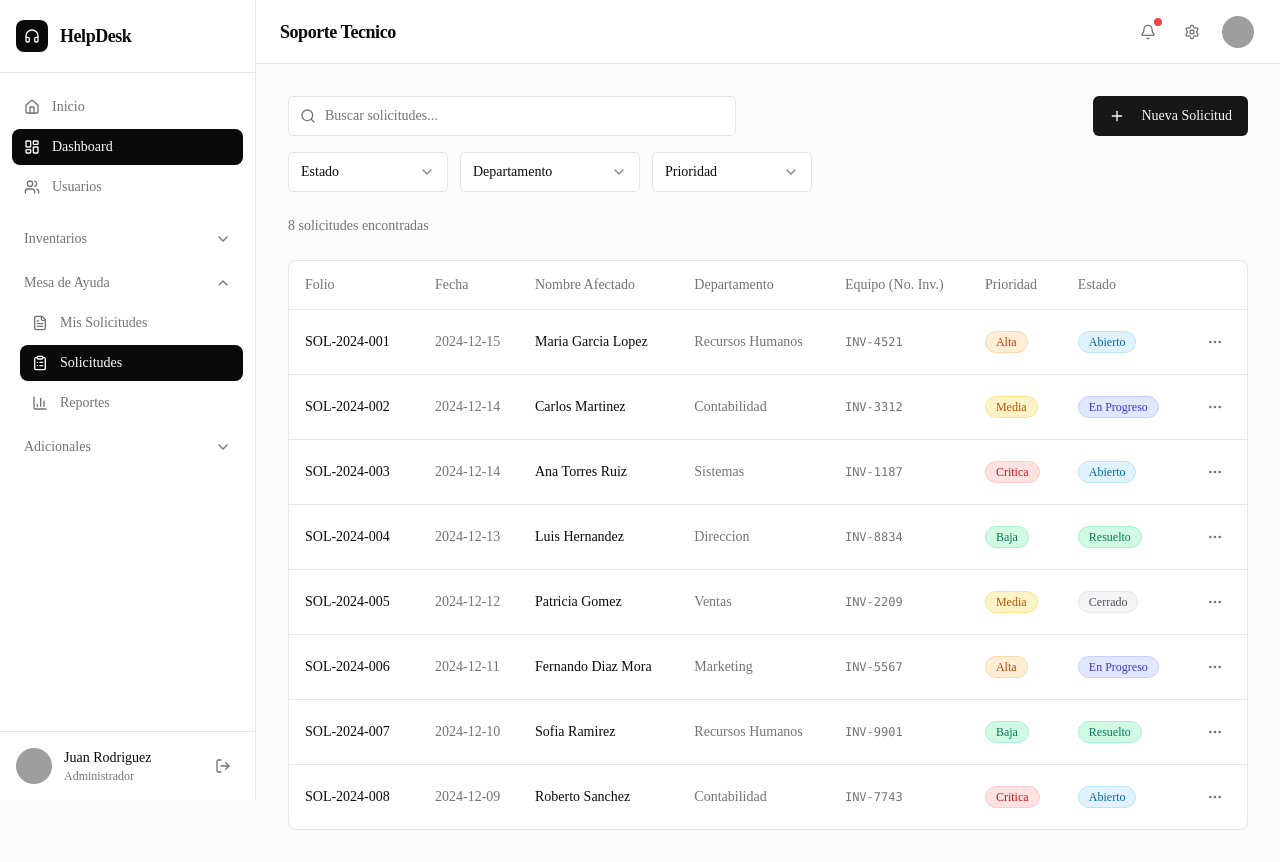
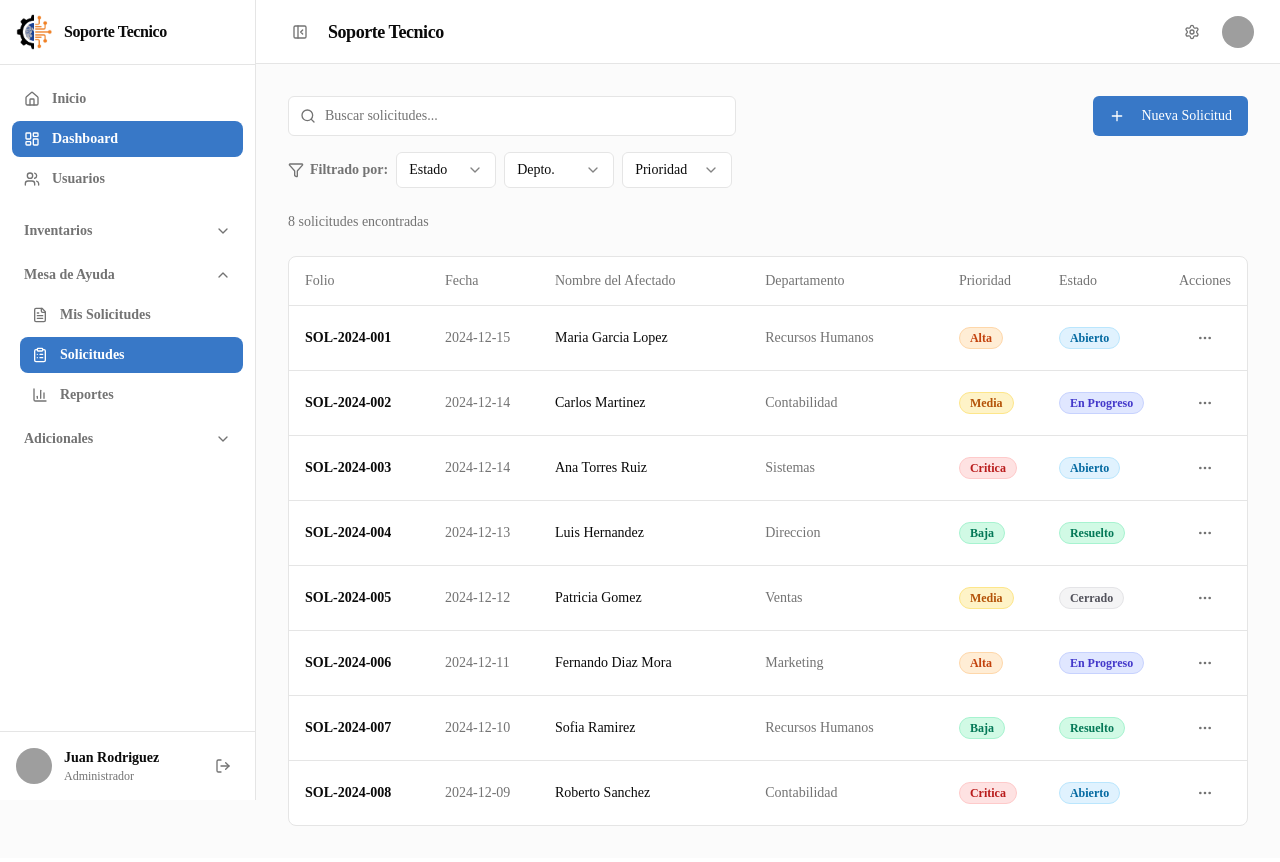
Before and after one commit to JazminMartinezC/v0-admin-dashboard-with-react, a Next.js app: page / in a window 1280 px wide. Built offline with nearby package versions, Linux system fonts and the light colour scheme; grey boxes are pictures that could not be loaded.

Commit message:
update typography, sidebar, header, filters, table, and colors to new design

```diff
--- a/app/globals.css
+++ b/app/globals.css
@@ -18,8 +18,8 @@
     --card-foreground: 0 0% 3.9%;
     --popover: 0 0% 100%;
     --popover-foreground: 0 0% 3.9%;
-    --primary: 0 0% 9%;
-    --primary-foreground: 0 0% 98%;
+    --primary: 213 56% 50%;
+    --primary-foreground: 0 0% 100%;
     --secondary: 0 0% 96.1%;
     --secondary-foreground: 0 0% 9%;
     --muted: 0 0% 96.1%;
@@ -30,7 +30,7 @@
     --destructive-foreground: 0 0% 98%;
     --border: 0 0% 89.8%;
     --input: 0 0% 89.8%;
-    --ring: 0 0% 3.9%;
+    --ring: 213 56% 50%;
     --chart-1: 12 76% 61%;
     --chart-2: 173 58% 39%;
     --chart-3: 197 37% 24%;
--- a/app/layout.tsx
+++ b/app/layout.tsx
@@ -1,18 +1,18 @@
 import React from "react"
-import type { Metadata, Viewport } from 'next'
-import { Inter } from 'next/font/google'
+import type { Metadata, Viewport } from "next"
+import { Nunito } from "next/font/google"
 
-import './globals.css'
+import "./globals.css"
 
-const _inter = Inter({ subsets: ['latin'] })
+const _nunito = Nunito({ subsets: ["latin"] })
 
 export const metadata: Metadata = {
-  title: 'Soporte Tecnico - HelpDesk',
-  description: 'Panel de administracion de soporte tecnico y mesa de ayuda',
+  title: "Soporte Tecnico",
+  description: "Panel de administracion de soporte tecnico y mesa de ayuda",
 }
 
 export const viewport: Viewport = {
-  themeColor: '#ffffff',
+  themeColor: "#ffffff",
 }
 
 export default function RootLayout({
--- a/app/page.tsx
+++ b/app/page.tsx
@@ -1,15 +1,23 @@
-import { AppSidebar } from "@/components/app-sidebar"
+"use client"
+
+import { AppSidebar, SidebarProvider, useSidebar } from "@/components/app-sidebar"
 import { AppHeader } from "@/components/app-header"
 import { TicketsContent } from "@/components/tickets-content"
+import { cn } from "@/lib/utils"
 
-export default function Page() {
+function DashboardShell() {
+  const { collapsed } = useSidebar()
+
   return (
     <div className="min-h-screen bg-muted/40">
-      {/* Desktop sidebar */}
       <AppSidebar />
 
-      {/* Main area offset by sidebar on desktop */}
-      <div className="md:pl-64">
+      <div
+        className={cn(
+          "transition-all duration-300",
+          collapsed ? "md:pl-0" : "md:pl-64"
+        )}
+      >
         <AppHeader />
 
         <main className="p-4 md:p-6 lg:p-8">
@@ -19,3 +27,11 @@ export default function Page() {
     </div>
   )
 }
+
+export default function Page() {
+  return (
+    <SidebarProvider>
+      <DashboardShell />
+    </SidebarProvider>
+  )
+}
--- a/components/app-header.tsx
+++ b/components/app-header.tsx
@@ -1,6 +1,6 @@
 "use client"
 
-import { Bell, Settings } from "lucide-react"
+import { Settings } from "lucide-react"
 import { Avatar, AvatarFallback, AvatarImage } from "@/components/ui/avatar"
 import { Button } from "@/components/ui/button"
 import {
@@ -11,29 +11,23 @@ import {
   DropdownMenuSeparator,
   DropdownMenuTrigger,
 } from "@/components/ui/dropdown-menu"
-import { MobileSidebarTrigger } from "@/components/app-sidebar"
+import {
+  MobileSidebarTrigger,
+  DesktopSidebarToggle,
+} from "@/components/app-sidebar"
 
 export function AppHeader() {
   return (
     <header className="sticky top-0 z-30 flex h-16 items-center justify-between border-b border-border bg-card px-4 md:px-6">
-      <div className="flex items-center gap-3">
+      <div className="flex items-center gap-2">
         <MobileSidebarTrigger />
-        <h1 className="text-lg font-semibold text-foreground tracking-tight">
+        <DesktopSidebarToggle />
+        <h1 className="text-lg font-bold text-foreground tracking-tight">
           Soporte Tecnico
         </h1>
       </div>
 
       <div className="flex items-center gap-1">
-        <Button
-          variant="ghost"
-          size="icon"
-          className="relative text-muted-foreground hover:text-foreground"
-          aria-label="Notificaciones"
-        >
-          <Bell className="h-5 w-5" />
-          <span className="absolute right-1.5 top-1.5 h-2 w-2 rounded-full bg-destructive" />
-        </Button>
-
         <Button
           variant="ghost"
           size="icon"
@@ -63,8 +57,12 @@ export function AppHeader() {
           </DropdownMenuTrigger>
           <DropdownMenuContent align="end" className="w-48">
             <DropdownMenuLabel>
-              <p className="text-sm font-medium text-foreground">Juan Rodriguez</p>
-              <p className="text-xs text-muted-foreground">admin@helpdesk.com</p>
+              <p className="text-sm font-semibold text-foreground">
+                Juan Rodriguez
+              </p>
+              <p className="text-xs text-muted-foreground">
+                admin@helpdesk.com
+              </p>
             </DropdownMenuLabel>
             <DropdownMenuSeparator />
             <DropdownMenuItem>Mi Perfil</DropdownMenuItem>
--- a/components/app-sidebar.tsx
+++ b/components/app-sidebar.tsx
@@ -1,16 +1,14 @@
 "use client"
 
-import React from "react"
-
-import { useState } from "react"
+import React, { createContext, useContext, useState } from "react"
 import Link from "next/link"
+import Image from "next/image"
 import {
   Home,
   LayoutDashboard,
   Users,
   Package,
   Monitor,
-  Headphones,
   FileText,
   ClipboardList,
   BarChart3,
@@ -22,6 +20,8 @@ import {
   ChevronDown,
   LogOut,
   Menu,
+  PanelLeftClose,
+  PanelLeft,
 } from "lucide-react"
 import { cn } from "@/lib/utils"
 import { Avatar, AvatarFallback, AvatarImage } from "@/components/ui/avatar"
@@ -38,6 +38,33 @@ import {
   SheetTitle,
 } from "@/components/ui/sheet"
 import { Separator } from "@/components/ui/separator"
+
+// ── Sidebar context for desktop collapse ──
+
+interface SidebarContextType {
+  collapsed: boolean
+  setCollapsed: (v: boolean) => void
+}
+
+const SidebarContext = createContext<SidebarContextType>({
+  collapsed: false,
+  setCollapsed: () => {},
+})
+
+export function useSidebar() {
+  return useContext(SidebarContext)
+}
+
+export function SidebarProvider({ children }: { children: React.ReactNode }) {
+  const [collapsed, setCollapsed] = useState(false)
+  return (
+    <SidebarContext.Provider value={{ collapsed, setCollapsed }}>
+      {children}
+    </SidebarContext.Provider>
+  )
+}
+
+// ── Nav data ──
 
 const mainNav = [
   { label: "Inicio", icon: Home, href: "#" },
@@ -64,11 +91,18 @@ const adicionalesNav = [
   { label: "Catalogos", icon: BookOpen, href: "#" },
 ]
 
+// ── Nav item ──
+
 function NavItem({
   item,
   onClick,
 }: {
-  item: { label: string; icon: React.ComponentType<{ className?: string }>; href: string; active?: boolean }
+  item: {
+    label: string
+    icon: React.ComponentType<{ className?: string }>
+    href: string
+    active?: boolean
+  }
   onClick?: () => void
 }) {
   return (
@@ -76,9 +110,9 @@ function NavItem({
       href={item.href}
       onClick={onClick}
       className={cn(
-        "flex items-center gap-3 rounded-lg px-3 py-2 text-sm font-medium transition-colors",
+        "flex items-center gap-3 rounded-lg px-3 py-2 text-sm font-semibold transition-colors",
         item.active
-          ? "bg-foreground text-background"
+          ? "bg-primary text-primary-foreground"
           : "text-muted-foreground hover:bg-muted hover:text-foreground"
       )}
     >
@@ -87,6 +121,8 @@ function NavItem({
     </Link>
   )
 }
+
+// ── Collapsible group ──
 
 function CollapsibleNavGroup({
   title,
@@ -103,7 +139,7 @@ function CollapsibleNavGroup({
 
   return (
     <Collapsible open={open} onOpenChange={setOpen}>
-      <CollapsibleTrigger className="flex w-full items-center justify-between rounded-lg px-3 py-2 text-sm font-medium text-muted-foreground hover:bg-muted hover:text-foreground transition-colors">
+      <CollapsibleTrigger className="flex w-full items-center justify-between rounded-lg px-3 py-2 text-sm font-semibold text-muted-foreground hover:bg-muted hover:text-foreground transition-colors">
         {title}
         <ChevronDown
           className={cn(
@@ -121,16 +157,22 @@ function CollapsibleNavGroup({
   )
 }
 
+// ── Sidebar content (reused for desktop & mobile sheet) ──
+
 function SidebarContent({ onItemClick }: { onItemClick?: () => void }) {
   return (
     <div className="flex h-full flex-col">
       {/* Logo */}
-      <div className="flex items-center gap-3 px-4 py-5">
-        <div className="flex h-8 w-8 items-center justify-center rounded-lg bg-foreground">
-          <Headphones className="h-4 w-4 text-background" />
-        </div>
-        <span className="text-lg font-bold tracking-tight text-foreground">
-          HelpDesk
+      <div className="flex h-16 items-center gap-3 px-4">
+        <Image
+          src="/logo.png"
+          alt="Soporte Tecnico logo"
+          width={36}
+          height={36}
+          className="shrink-0"
+        />
+        <span className="text-base font-bold tracking-tight text-foreground">
+          Soporte Tecnico
         </span>
       </div>
 
@@ -175,20 +217,22 @@ function SidebarContent({ onItemClick }: { onItemClick?: () => void }) {
         <div className="flex items-center gap-3">
           <Avatar className="h-9 w-9">
             <AvatarImage src="/placeholder-avatar.jpg" alt="Juan Rodriguez" />
-            <AvatarFallback className="bg-muted text-foreground text-xs">JR</AvatarFallback>
+            <AvatarFallback className="bg-muted text-foreground text-xs">
+              JR
+            </AvatarFallback>
           </Avatar>
-          <div className="flex-1 min-w-0">
-            <p className="text-sm font-medium text-foreground truncate">
+          <div className="min-w-0 flex-1">
+            <p className="truncate text-sm font-semibold text-foreground">
               Juan Rodriguez
             </p>
-            <p className="text-xs text-muted-foreground truncate">
+            <p className="truncate text-xs text-muted-foreground">
               Administrador
             </p>
           </div>
           <Button
             variant="ghost"
             size="icon"
-            className="h-8 w-8 text-muted-foreground hover:text-foreground shrink-0"
+            className="h-8 w-8 shrink-0 text-muted-foreground hover:text-foreground"
             aria-label="Cerrar sesion"
           >
             <LogOut className="h-4 w-4" />
@@ -198,6 +242,8 @@ function SidebarContent({ onItemClick }: { onItemClick?: () => void }) {
     </div>
   )
 }
+
+// ── Mobile sidebar trigger (Sheet) ──
 
 export function MobileSidebarTrigger() {
   const [open, setOpen] = useState(false)
@@ -222,9 +268,40 @@ export function MobileSidebarTrigger() {
   )
 }
 
+// ── Desktop sidebar toggle button (goes in header) ──
+
+export function DesktopSidebarToggle() {
+  const { collapsed, setCollapsed } = useSidebar()
+
+  return (
+    <Button
+      variant="ghost"
+      size="icon"
+      className="hidden md:inline-flex text-muted-foreground hover:text-foreground"
+      onClick={() => setCollapsed(!collapsed)}
+      aria-label={collapsed ? "Expandir sidebar" : "Colapsar sidebar"}
+    >
+      {collapsed ? (
+        <PanelLeft className="h-5 w-5" />
+      ) : (
+        <PanelLeftClose className="h-5 w-5" />
+      )}
+    </Button>
+  )
+}
+
+// ── Desktop fixed sidebar ──
+
 export function AppSidebar() {
+  const { collapsed } = useSidebar()
+
   return (
-    <aside className="hidden md:flex md:w-64 md:flex-col md:fixed md:inset-y-0 border-r border-border bg-card">
+    <aside
+      className={cn(
+        "hidden md:flex md:flex-col md:fixed md:inset-y-0 border-r border-border bg-card transition-all duration-300",
+        collapsed ? "md:w-0 md:overflow-hidden md:border-r-0" : "md:w-64"
+      )}
+    >
       <SidebarContent />
     </aside>
   )
--- a/components/tickets-content.tsx
+++ b/components/tickets-content.tsx
@@ -1,7 +1,16 @@
 "use client"
 
 import { useState } from "react"
-import { Plus, Search, MoreHorizontal, ChevronRight } from "lucide-react"
+import {
+  Plus,
+  Search,
+  MoreHorizontal,
+  Eye,
+  Pencil,
+  UserPlus,
+  Trash2,
+  Filter,
+} from "lucide-react"
 import { cn } from "@/lib/utils"
 import { Badge } from "@/components/ui/badge"
 import { Button } from "@/components/ui/button"
@@ -39,7 +48,6 @@ interface Ticket {
   fecha: string
   nombre: string
   departamento: string
-  equipo: string
   prioridad: Priority
   estado: Status
 }
@@ -50,7 +58,6 @@ const tickets: Ticket[] = [
     fecha: "2024-12-15",
     nombre: "Maria Garcia Lopez",
     departamento: "Recursos Humanos",
-    equipo: "INV-4521",
     prioridad: "Alta",
     estado: "Abierto",
   },
@@ -59,7 +66,6 @@ const tickets: Ticket[] = [
     fecha: "2024-12-14",
     nombre: "Carlos Martinez",
     departamento: "Contabilidad",
-    equipo: "INV-3312",
     prioridad: "Media",
     estado: "En Progreso",
   },
@@ -68,7 +74,6 @@ const tickets: Ticket[] = [
     fecha: "2024-12-14",
     nombre: "Ana Torres Ruiz",
     departamento: "Sistemas",
-    equipo: "INV-1187",
     prioridad: "Critica",
     estado: "Abierto",
   },
@@ -77,7 +82,6 @@ const tickets: Ticket[] = [
     fecha: "2024-12-13",
     nombre: "Luis Hernandez",
     departamento: "Direccion",
-    equipo: "INV-8834",
     prioridad: "Baja",
     estado: "Resuelto",
   },
@@ -86,7 +90,6 @@ const tickets: Ticket[] = [
     fecha: "2024-12-12",
     nombre: "Patricia Gomez",
     departamento: "Ventas",
-    equipo: "INV-2209",
     prioridad: "Media",
     estado: "Cerrado",
   },
@@ -95,7 +98,6 @@ const tickets: Ticket[] = [
     fecha: "2024-12-11",
     nombre: "Fernando Diaz Mora",
     departamento: "Marketing",
-    equipo: "INV-5567",
     prioridad: "Alta",
     estado: "En Progreso",
   },
@@ -104,7 +106,6 @@ const tickets: Ticket[] = [
     fecha: "2024-12-10",
     nombre: "Sofia Ramirez",
     departamento: "Recursos Humanos",
-    equipo: "INV-9901",
     prioridad: "Baja",
     estado: "Resuelto",
   },
@@ -113,7 +114,6 @@ const tickets: Ticket[] = [
     fecha: "2024-12-09",
     nombre: "Roberto Sanchez",
     departamento: "Contabilidad",
-    equipo: "INV-7743",
     prioridad: "Critica",
     estado: "Abierto",
   },
@@ -139,7 +139,7 @@ function PriorityBadge({ priority }: { priority: Priority }) {
   return (
     <Badge
       variant="outline"
-      className={cn("font-medium", priorityConfig[priority])}
+      className={cn("font-semibold", priorityConfig[priority])}
     >
       {priority}
     </Badge>
@@ -150,7 +150,7 @@ function StatusBadge({ status }: { status: Status }) {
   return (
     <Badge
       variant="outline"
-      className={cn("font-medium", statusConfig[status])}
+      className={cn("font-semibold", statusConfig[status])}
     >
       {status}
     </Badge>
@@ -179,16 +179,22 @@ function ActionBar({
             className="pl-9 bg-background"
           />
         </div>
-        <Button className="shrink-0">
+        <Button className="shrink-0 bg-primary text-primary-foreground hover:bg-primary/90">
           <Plus className="mr-2 h-4 w-4" />
           Nueva Solicitud
         </Button>
       </div>
 
-      {/* Filters */}
-      <div className="flex flex-wrap gap-3">
+      {/* Filters with "Filtrado por:" label -- all in one line on mobile */}
+      <div className="flex items-center gap-2 overflow-x-auto">
+        <div className="flex shrink-0 items-center gap-1.5 text-sm font-semibold text-muted-foreground">
+          <Filter className="h-4 w-4" />
+          <span className="hidden sm:inline">Filtrado por:</span>
+          <span className="sm:hidden">Filtros:</span>
+        </div>
+
         <Select>
-          <SelectTrigger className="w-[160px] bg-background">
+          <SelectTrigger className="h-9 w-auto min-w-[100px] bg-background text-sm">
             <SelectValue placeholder="Estado" />
           </SelectTrigger>
           <SelectContent>
@@ -201,8 +207,8 @@ function ActionBar({
         </Select>
 
         <Select>
-          <SelectTrigger className="w-[180px] bg-background">
-            <SelectValue placeholder="Departamento" />
+          <SelectTrigger className="h-9 w-auto min-w-[110px] bg-background text-sm">
+            <SelectValue placeholder="Depto." />
           </SelectTrigger>
           <SelectContent>
             <SelectItem value="todos">Todos</SelectItem>
@@ -216,7 +222,7 @@ function ActionBar({
         </Select>
 
         <Select>
-          <SelectTrigger className="w-[160px] bg-background">
+          <SelectTrigger className="h-9 w-auto min-w-[110px] bg-background text-sm">
             <SelectValue placeholder="Prioridad" />
           </SelectTrigger>
           <SelectContent>
@@ -232,6 +238,43 @@ function ActionBar({
   )
 }
 
+// ── Actions dropdown with icons ──
+
+function ActionsDropdown({ folio }: { folio: string }) {
+  return (
+    <DropdownMenu>
+      <DropdownMenuTrigger asChild>
+        <Button
+          variant="ghost"
+          size="icon"
+          className="h-8 w-8 text-muted-foreground hover:text-foreground"
+          aria-label={`Acciones para ${folio}`}
+        >
+          <MoreHorizontal className="h-4 w-4" />
+        </Button>
+      </DropdownMenuTrigger>
+      <DropdownMenuContent align="end">
+        <DropdownMenuItem className="gap-2">
+          <Eye className="h-4 w-4" />
+          Ver Detalle
+        </DropdownMenuItem>
+        <DropdownMenuItem className="gap-2">
+          <Pencil className="h-4 w-4" />
+          Editar
+        </DropdownMenuItem>
+        <DropdownMenuItem className="gap-2">
+          <UserPlus className="h-4 w-4" />
+          Asignar
+        </DropdownMenuItem>
+        <DropdownMenuItem className="gap-2 text-destructive focus:text-destructive">
+          <Trash2 className="h-4 w-4" />
+          Eliminar
+        </DropdownMenuItem>
+      </DropdownMenuContent>
+    </DropdownMenu>
+  )
+}
+
 // ── Desktop Table ──
 
 function DesktopTable({ data }: { data: Ticket[] }) {
@@ -240,22 +283,19 @@ function DesktopTable({ data }: { data: Ticket[] }) {
       <Table>
         <TableHeader>
           <TableRow className="hover:bg-transparent">
-            <TableHead className="w-[130px]">Folio</TableHead>
-            <TableHead className="w-[100px]">Fecha</TableHead>
-            <TableHead>Nombre Afectado</TableHead>
+            <TableHead className="w-[140px]">Folio</TableHead>
+            <TableHead className="w-[110px]">Fecha</TableHead>
+            <TableHead>Nombre del Afectado</TableHead>
             <TableHead>Departamento</TableHead>
-            <TableHead>Equipo (No. Inv.)</TableHead>
-            <TableHead>Prioridad</TableHead>
-            <TableHead>Estado</TableHead>
-            <TableHead className="w-[60px]">
-              <span className="sr-only">Acciones</span>
-            </TableHead>
+            <TableHead className="w-[100px]">Prioridad</TableHead>
+            <TableHead className="w-[120px]">Estado</TableHead>
+            <TableHead className="w-[70px] text-center">Acciones</TableHead>
           </TableRow>
         </TableHeader>
         <TableBody>
           {data.map((ticket) => (
             <TableRow key={ticket.folio}>
-              <TableCell className="font-medium text-foreground">
+              <TableCell className="font-semibold text-foreground">
                 {ticket.folio}
               </TableCell>
               <TableCell className="text-muted-foreground">
@@ -265,36 +305,14 @@ function DesktopTable({ data }: { data: Ticket[] }) {
               <TableCell className="text-muted-foreground">
                 {ticket.departamento}
               </TableCell>
-              <TableCell className="text-muted-foreground font-mono text-xs">
-                {ticket.equipo}
-              </TableCell>
               <TableCell>
                 <PriorityBadge priority={ticket.prioridad} />
               </TableCell>
               <TableCell>
                 <StatusBadge status={ticket.estado} />
               </TableCell>
-              <TableCell>
-                <DropdownMenu>
-                  <DropdownMenuTrigger asChild>
-                    <Button
-                      variant="ghost"
-                      size="icon"
-                      className="h-8 w-8 text-muted-foreground hover:text-foreground"
-                      aria-label={`Acciones para ${ticket.folio}`}
-                    >
-                      <MoreHorizontal className="h-4 w-4" />
-                    </Button>
-                  </DropdownMenuTrigger>
-                  <DropdownMenuContent align="end">
-                    <DropdownMenuItem>Ver Detalle</DropdownMenuItem>
-                    <DropdownMenuItem>Editar</DropdownMenuItem>
-                    <DropdownMenuItem>Asignar</DropdownMenuItem>
-                    <DropdownMenuItem className="text-destructive focus:text-destructive">
-                      Eliminar
-                    </DropdownMenuItem>
-                  </DropdownMenuContent>
-                </DropdownMenu>
+              <TableCell className="text-center">
+                <ActionsDropdown folio={ticket.folio} />
               </TableCell>
             </TableRow>
           ))}
@@ -304,7 +322,7 @@ function DesktopTable({ data }: { data: Ticket[] }) {
   )
 }
 
-// ── Mobile Cards (Gmail-style) ──
+// ── Mobile Cards ──
 
 function MobileCards({ data }: { data: Ticket[] }) {
   return (
@@ -319,26 +337,26 @@ function MobileCards({ data }: { data: Ticket[] }) {
             aria-label={`Seleccionar ${ticket.folio}`}
           />
 
-          <div className="flex-1 min-w-0 space-y-1.5">
+          <div className="min-w-0 flex-1 space-y-1.5">
             {/* Top: folio + priority */}
             <div className="flex items-center justify-between gap-2">
-              <span className="text-xs font-mono font-medium text-muted-foreground">
+              <span className="text-xs font-mono font-semibold text-muted-foreground">
                 {ticket.folio}
               </span>
               <PriorityBadge priority={ticket.prioridad} />
             </div>
 
             {/* Name */}
-            <p className="text-sm font-semibold text-foreground truncate">
+            <p className="truncate text-sm font-bold text-foreground">
               {ticket.nombre}
             </p>
 
             {/* Department + Date */}
             <div className="flex items-center justify-between gap-2">
-              <span className="text-xs text-muted-foreground truncate">
+              <span className="truncate text-xs text-muted-foreground">
                 {ticket.departamento}
               </span>
-              <span className="text-xs text-muted-foreground shrink-0">
+              <span className="shrink-0 text-xs text-muted-foreground">
                 {ticket.fecha}
               </span>
             </div>
@@ -349,26 +367,7 @@ function MobileCards({ data }: { data: Ticket[] }) {
             </div>
           </div>
 
-          <DropdownMenu>
-            <DropdownMenuTrigger asChild>
-              <Button
-                variant="ghost"
-                size="icon"
-                className="h-8 w-8 shrink-0 text-muted-foreground hover:text-foreground"
-                aria-label={`Acciones para ${ticket.folio}`}
-              >
-                <ChevronRight className="h-4 w-4" />
-              </Button>
-            </DropdownMenuTrigger>
-            <DropdownMenuContent align="end">
-              <DropdownMenuItem>Ver Detalle</DropdownMenuItem>
-              <DropdownMenuItem>Editar</DropdownMenuItem>
-              <DropdownMenuItem>Asignar</DropdownMenuItem>
-              <DropdownMenuItem className="text-destructive focus:text-destructive">
-                Eliminar
-              </DropdownMenuItem>
-            </DropdownMenuContent>
-          </DropdownMenu>
+          <ActionsDropdown folio={ticket.folio} />
         </div>
       ))}
     </div>
@@ -393,7 +392,9 @@ export function TicketsContent() {
 
       {/* Results count */}
       <p className="text-sm text-muted-foreground">
-        {filteredTickets.length} solicitud{filteredTickets.length !== 1 ? "es" : ""} encontrada{filteredTickets.length !== 1 ? "s" : ""}
+        {filteredTickets.length} solicitud
+        {filteredTickets.length !== 1 ? "es" : ""} encontrada
+        {filteredTickets.length !== 1 ? "s" : ""}
       </p>
 
       {/* Desktop table */}
--- a/tailwind.config.ts
+++ b/tailwind.config.ts
@@ -63,7 +63,7 @@ const config: Config = {
         },
       },
       fontFamily: {
-        sans: ['var(--font-inter)', 'Inter', 'system-ui', 'sans-serif'],
+        sans: ['var(--font-nunito)', 'Nunito', 'system-ui', 'sans-serif'],
       },
       borderRadius: {
         lg: 'var(--radius)',
```
Also changed, not shown: public/logo.png (added).
